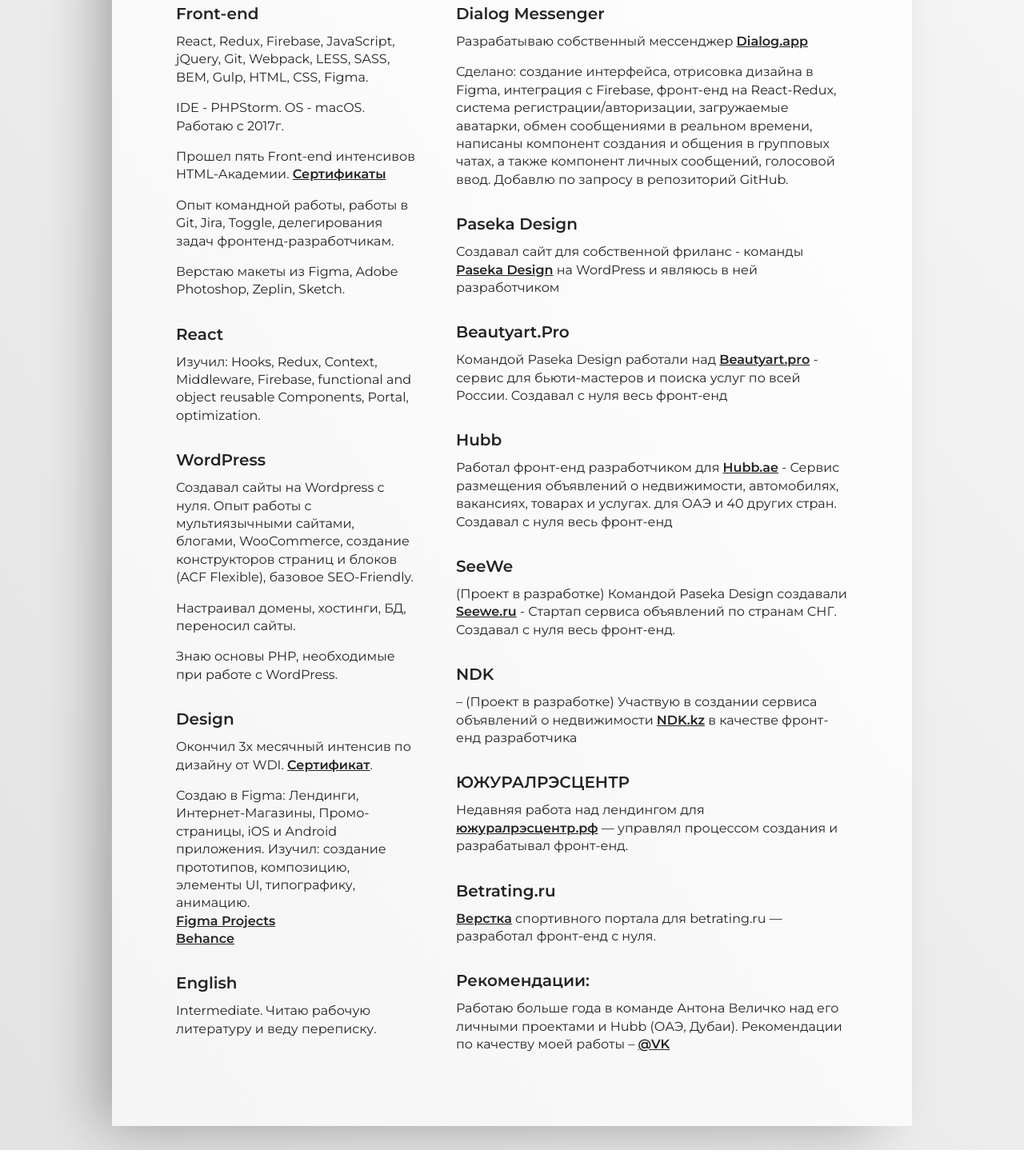
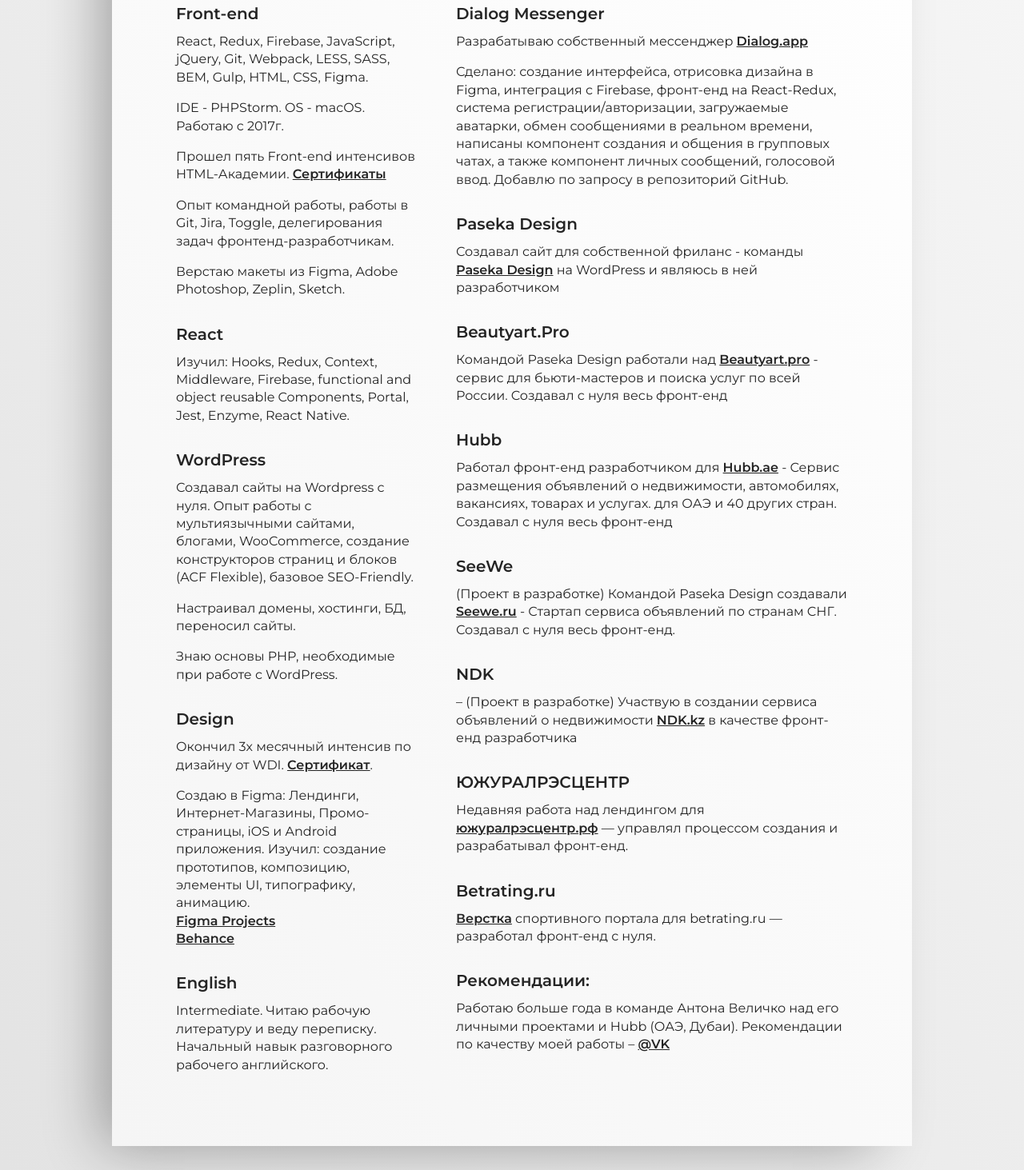
Before and after one commit to blisterrabbithutch/blisterrabbithutch.github.io, a website built with webpack: page index.html in a window 1280 px wide. Shown: the part 362-1825 px from the top of the page at 80% size. Before the commit the page ends 1800 px from the top, so only its background shows below. Built offline with nearby package versions, Linux system fonts and the light colour scheme.

Commit message:
updated cv content

```diff
--- a/index.html
+++ b/index.html
@@ -80,7 +80,7 @@
 							React
 						</h3>
 						<p class="business-card__paragraph">
-							Изучил: Hooks, Redux, Context, Middleware, Firebase, functional and object reusable Components, Portal, optimization.
+							Изучил: Hooks, Redux, Context, Middleware, Firebase, functional and object reusable Components, Portal, Jest, Enzyme, React Native.
 						</p>
 					</div>
 					<div class="business-card__column-block">
@@ -116,7 +116,7 @@
 							English
 						</h3>
 						<p class="business-card__paragraph">
-							Intermediate. Читаю рабочую литературу и веду переписку.
+							Intermediate. Читаю рабочую литературу и веду переписку. Начальный навык разговорного рабочего английского.
 						</p>
 					</div>
 				</div>
```
